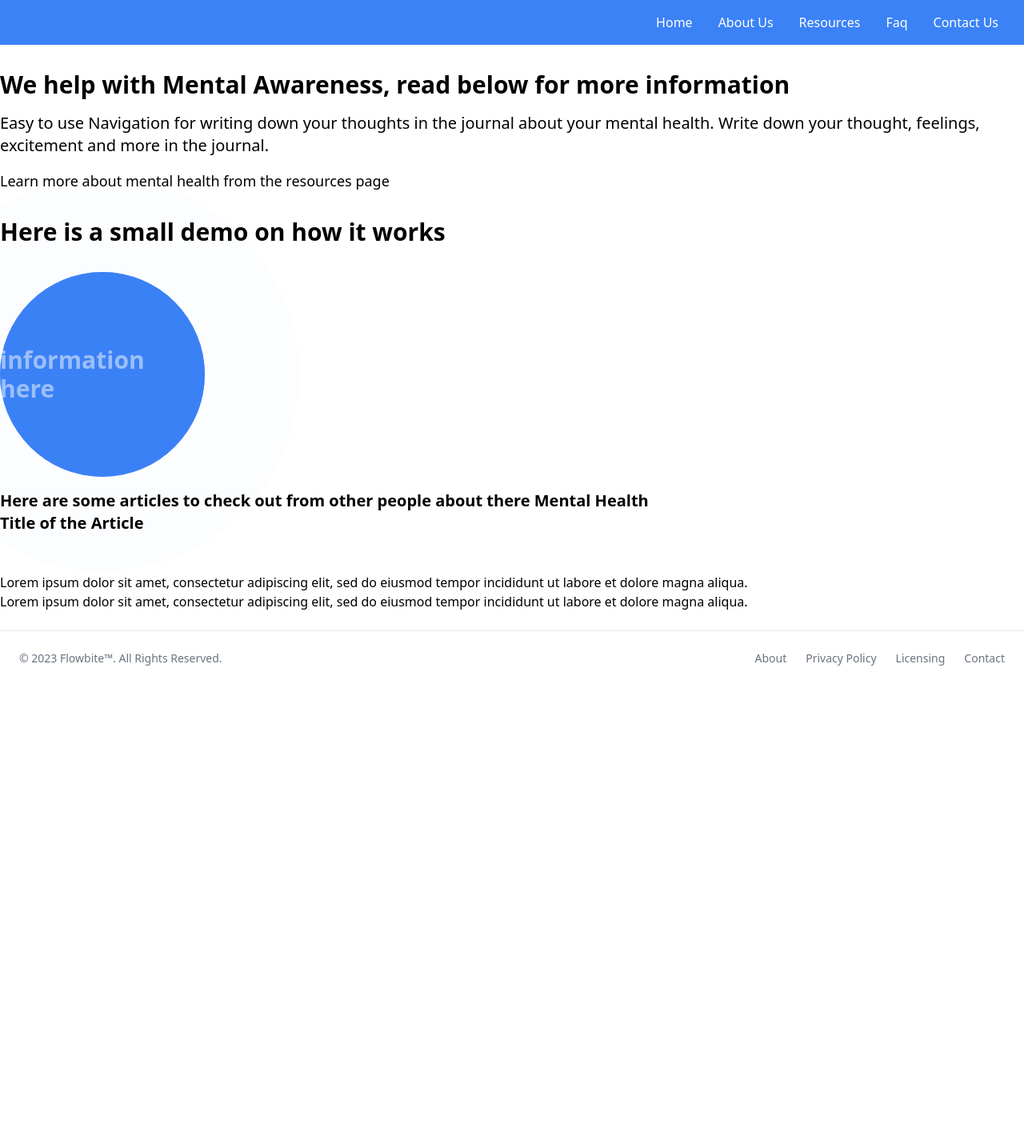
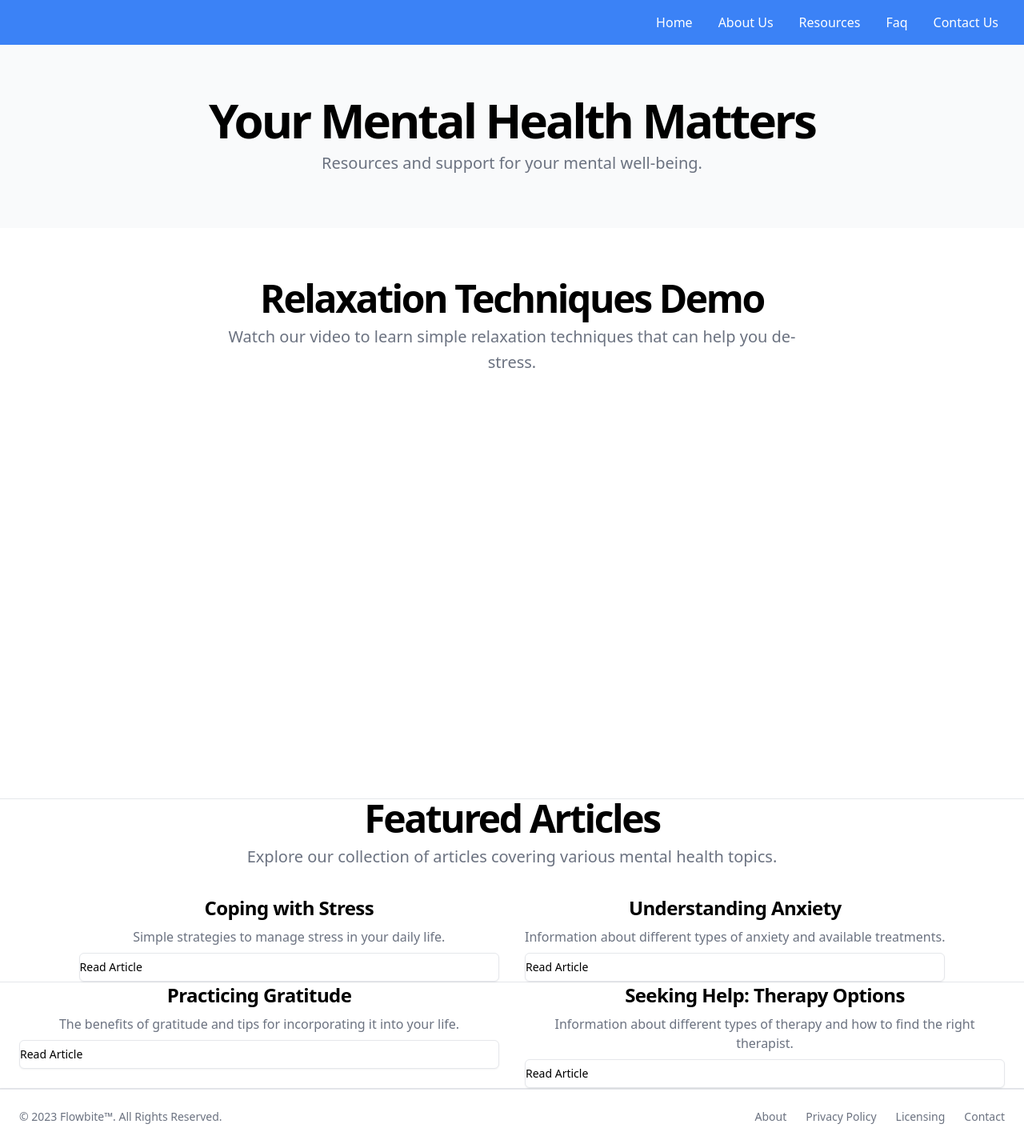
Before and after one commit to ericvpineda/mental-wellness-hub, a React (Create React App) app in the folder frontend/: page / in a window 1280 px wide. Shown: the whole page at 80% size. Before the commit the page ends 857 px from the top, so only its background shows below. Built offline with nearby package versions, Linux system fonts and the light colour scheme.

Commit message:
fixing home page, styling

```diff
--- a/frontend/src/routes/LandingPage/index.js
+++ b/frontend/src/routes/LandingPage/index.js
@@ -1,33 +1,143 @@
-import React from "react"
+import { Link } from 'react-router-dom'
 
-const HomePage = () => {
-    return (
-        <div>
-            <h1 className="text-3xl font-bold mt-8">We help with Mental Awareness, read below for more information </h1>
-            <h2 className="text-xl mt-4">Easy to use Navigation for writing down your thoughts in the journal about your mental health. Write down your thought, feelings, excitement and more in the journal.</h2>
-            <h3 className="text-lg mt-4">Learn more about mental health from the resources page</h3>
+export default function Template() {
 
-            <h1 className="text-3xl font-bold mt-8">Here is a small demo on how it works</h1>
-            <div className="relative mt-8">
-                <div className="w-64 h-64 rounded-full bg-blue-500 opacity-50 absolute animate-pulse"></div>
-                <div className="w-64 h-64 rounded-full bg-blue-500 opacity-25 absolute animate-ping"></div>
-                <div className="w-64 h-64 rounded-full bg-blue-500 flex items-center justify-center">
-                    <span className="text-white text-3xl font-bold">information here</span>
-                </div>
+return (
+    <>
+      <div className="bg-gray-50 py-12 lg:py-16">
+        <div className="container grid items-center justify-center gap-4 px-4 text-center md:gap-8 lg:px-6">
+          <div className="space-y-2">
+            <h1 className="text-4xl font-bold tracking-tighter sm:text-5xl md:text-6xl">Your Mental Health Matters</h1>
+            <p className="mx-auto max-w-2xl text-gray-500 md:text-xl/relaxed lg:text-base/relaxed xl:text-xl/relaxed dark:text-gray-400">
+              Resources and support for your mental well-being.
+            </p>
+          </div>
+        </div>
+      </div>
+      <div className="py-12 lg:py-16">
+        <div className="container grid items-center justify-center gap-4 px-4 text-center md:gap-8 lg:px-6">
+          <div className="space-y-2">
+            <h2 className="text-3xl font-bold tracking-tighter sm:text-4xl md:text-5xl">Relaxation Techniques Demo</h2>
+            <p className="mx-auto max-w-3xl text-gray-500 md:text-xl/relaxed xl:text-xl/relaxed dark:text-gray-400">
+              Watch our video to learn simple relaxation techniques that can help you de-stress.
+            </p>
+          </div>
+          <div className="w-full aspect-video overflow-hidden rounded-xl">
+            <span className="w-full h-full object-cover rounded-md bg-muted" />
+          </div>
+        </div>
+      </div>
+      <div className="border-t border-b divide-y">
+        <div className="container grid items-center justify-center gap-4 px-4 text-center md:gap-8 lg:px-6">
+          <div className="space-y-2">
+            <h2 className="text-3xl font-bold tracking-tighter sm:text-4xl md:text-5xl">Featured Articles</h2>
+            <p className="mx-auto max-w-3xl text-gray-500 md:text-xl/relaxed xl:text-xl/relaxed dark:text-gray-400">
+              Explore our collection of articles covering various mental health topics.
+            </p>
+          </div>
+          <div className="grid w-full grid-cols-1 gap-4 md:grid-cols-2 md:gap-8">
+            <div className="flex flex-col justify-start space-y-2">
+              <div className="space-y-2">
+                <h3 className="text-2xl font-bold tracking-tight">Coping with Stress</h3>
+                <p className="text-gray-500 dark:text-gray-400">
+                  Simple strategies to manage stress in your daily life.
+                </p>
+              </div>
+              <Link
+                className="inline-flex h-9 items-center rounded-md border border-gray-200 border-gray-200 bg-white shadow-sm text-sm font-medium transition-colors hover:bg-gray-100 hover:text-gray-900 dark:border-gray-800 dark:border-gray-800 dark:bg-gray-950 dark:hover:bg-gray-800 dark:hover:text-gray-50"
+                href="#"
+              >
+                Read Article
+              </Link>
             </div>
-
-                <h1 className="text-xl font-bold mt-4">Here are some articles to check out from other people about there Mental Health</h1>
-            <div className="grid grid-col-3 gap-4 gap-6">
-                    <div>
-                        <h2 className="mb-6 text-xl font-bold">Title of the Article</h2>
-                    </div>
-                    <div class="mb-6 flex-grow">
-                        <p>Lorem ipsum dolor sit amet, consectetur adipiscing elit, sed do eiusmod tempor incididunt ut labore et dolore magna aliqua.</p>
-                        <p>Lorem ipsum dolor sit amet, consectetur adipiscing elit, sed do eiusmod tempor incididunt ut labore et dolore magna aliqua.</p>
-                    </div>
+            <div className="flex flex-col justify-start space-y-2">
+              <div className="space-y-2">
+                <h3 className="text-2xl font-bold tracking-tight">Understanding Anxiety</h3>
+                <p className="text-gray-500 dark:text-gray-400">
+                  Information about different types of anxiety and available treatments.
+                </p>
+              </div>
+              <Link
+                className="inline-flex h-9 items-center rounded-md border border-gray-200 border-gray-200 bg-white shadow-sm text-sm font-medium transition-colors hover:bg-gray-100 hover:text-gray-900 dark:border-gray-800 dark:border-gray-800 dark:bg-gray-950 dark:hover:bg-gray-800 dark:hover:text-gray-50"
+                href="#"
+              >
+                Read Article
+              </Link>
             </div>
+          </div>
         </div>
-    )
+        <div className="container grid items-center justify-center gap-4 px-4 text-center md:gap-8 lg:px-6">
+          <div className="grid w-full grid-cols-1 gap-4 md:grid-cols-2 md:gap-8">
+            <div className="flex flex-col justify-start space-y-2">
+              <div className="space-y-2">
+                <h3 className="text-2xl font-bold tracking-tight">Practicing Gratitude</h3>
+                <p className="text-gray-500 dark:text-gray-400">
+                  The benefits of gratitude and tips for incorporating it into your life.
+                </p>
+              </div>
+              <Link
+                className="inline-flex h-9 items-center rounded-md border border-gray-200 border-gray-200 bg-white shadow-sm text-sm font-medium transition-colors hover:bg-gray-100 hover:text-gray-900 dark:border-gray-800 dark:border-gray-800 dark:bg-gray-950 dark:hover:bg-gray-800 dark:hover:text-gray-50"
+                href="#"
+              >
+                Read Article
+              </Link>
+            </div>
+            <div className="flex flex-col justify-start space-y-2">
+              <div className="space-y-2">
+                <h3 className="text-2xl font-bold tracking-tight">Seeking Help: Therapy Options</h3>
+                <p className="text-gray-500 dark:text-gray-400">
+                  Information about different types of therapy and how to find the right therapist.
+                </p>
+              </div>
+              <Link
+                className="inline-flex h-9 items-center rounded-md border border-gray-200 border-gray-200 bg-white shadow-sm text-sm font-medium transition-colors hover:bg-gray-100 hover:text-gray-900 dark:border-gray-800 dark:border-gray-800 dark:bg-gray-950 dark:hover:bg-gray-800 dark:hover:text-gray-50"
+                href="#"
+              >
+                Read Article
+              </Link>
+            </div>
+          </div>
+        </div>
+      </div>
+      {/* <div className="py-12 lg:py-16">
+        <div className="container grid items-center justify-center gap-4 px-4 text-center md:gap-8 lg:px-6">
+          <div className="space-y-2">
+            <h2 className="text-3xl font-bold tracking-tighter sm:text-4xl md:text-5xl">Testimonials</h2>
+          </div>
+          <div className="max-w-3xl mx-auto grid gap-4 items-center justify-center md:grid-cols-2 md:gap-8 lg:max-w-5xl">
+            <div className="space-y-2">
+              <p className="text-gray-500 dark:text-gray-400">
+                “The resources provided here have been invaluable in helping me better understand my mental health and
+                find strategies to improve my well-being. Thank you for creating such a supportive and informative
+                platform!”
+              </p>
+              <div className="font-medium">— Sarah, 32</div>
+            </div>
+            <div className="space-y-2">
+              <p className="text-gray-500 dark:text-gray-400">
+                “As someone who has struggled with anxiety for years, I appreciate the practical tips and advice offered
+                on this site. The articles are well-written and the information is presented in a way that is easy to
+                understand.”
+              </p>
+              <div className="font-medium">— Alex, 28</div>
+            </div>
+          </div>
+        </div>
+      </div> */}
+      {/* <div className="bg-gray-50 py-12 lg:py-16">
+        <div className="container grid items-center justify-center gap-4 px-4 text-center md:gap-8 lg:px-6">
+          <div className="space-y-2">
+            <h2 className="text-3xl font-bold tracking-tighter sm:text-4xl md:text-5xl">Get in Touch</h2>
+            <p className="mx-auto max-w-2xl text-gray-500 md:text-xl/relaxed lg:text-base/relaxed xl:text-xl/relaxed dark:text-gray-400">
+              If you have any questions or would like to learn more about our services, please contact us.
+            </p> */}
+          {/* </div> */}
+          {/* <form className="mx-auto max-w-sm space-y-4">
+            <Input placeholder="Enter your email" type="email" />
+            <Button type="submit">Subscribe</Button>
+          </form> */}
+        {/* </div> */}
+      {/* </div> */}
+    </>
+  )
 }
-
-export default HomePage
--- /dev/null
+++ b/frontend/src/routes/LandingPage/original.js
@@ -0,0 +1,33 @@
+import React from "react"
+
+const HomePage = () => {
+    return (
+        <div>
+            <h1 className="text-3xl font-bold mt-8">We help with Mental Awareness, read below for more information </h1>
+            <h2 className="text-xl mt-4">Easy to use Navigation for writing down your thoughts in the journal about your mental health. Write down your thought, feelings, excitement and more in the journal.</h2>
+            <h3 className="text-lg mt-4">Learn more about mental health from the resources page</h3>
+
+            <h1 className="text-3xl font-bold mt-8">Relaxtion Techniques Demo</h1>
+            <div className="relative mt-8">
+                <div className="w-64 h-64 rounded-full bg-blue-500 opacity-50 absolute animate-pulse"></div>
+                <div className="w-64 h-64 rounded-full bg-blue-500 opacity-25 absolute animate-ping"></div>
+                <div className="w-64 h-64 rounded-full bg-blue-500 flex items-center justify-center">
+                    <span className="text-white text-3xl font-bold">information here</span>
+                </div>
+            </div>
+
+                <h1 className="text-xl font-bold mt-4">Here are some articles to check out from other people about there Mental Health</h1>
+            <div className="grid grid-col-3 gap-4 gap-6">
+                    <div>
+                        <h2 className="mb-6 text-xl font-bold">Title of the Article</h2>
+                    </div>
+                    <div class="mb-6 flex-grow">
+                        <p>Lorem ipsum dolor sit amet, consectetur adipiscing elit, sed do eiusmod tempor incididunt ut labore et dolore magna aliqua.</p>
+                        <p>Lorem ipsum dolor sit amet, consectetur adipiscing elit, sed do eiusmod tempor incididunt ut labore et dolore magna aliqua.</p>
+                    </div>
+            </div>
+        </div>
+    )
+}
+
+export default HomePage
```
